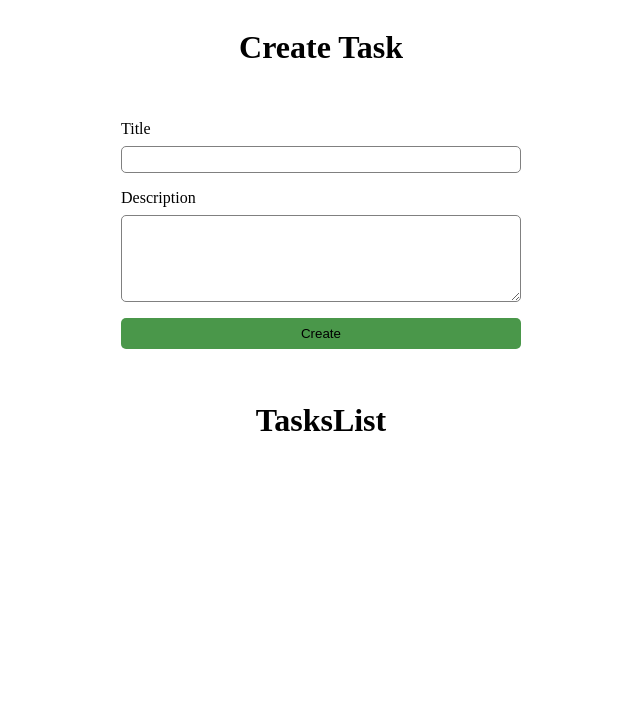
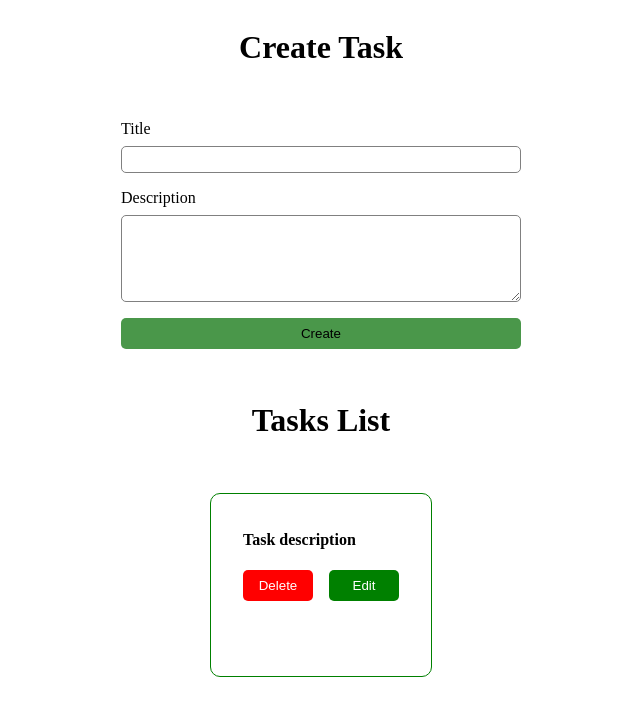
Before and after one commit to AllahverdiyevaS/ReactViteProject, a React (Vite) app: page / in a window 1280 px wide. Both pictures are taken after typing "Sample", "Sample" into the empty fields and a click on the button "Create". Shown: the top 716 px of the page, without its empty margins (319-959 px from the left). Built offline with nearby package versions, Linux system fonts and the light colour scheme.

Commit message:
feat: implement task management with task creation and display functionality

```diff
--- a/src/App.css
+++ b/src/App.css
@@ -118,3 +118,32 @@
 .create_button:hover {
   background-color: rgb(15, 245, 15);
 }
+.task_list {
+  display: flex;
+  gap: 2rem;
+  flex-wrap: wrap;
+}
+.task_card {
+  border: 1px solid green;
+  padding: 1rem 2rem;
+  border-radius: 10px;
+  height: 150px;
+}
+.button_container {
+  display: flex;
+  gap: 1rem;
+}
+.button_container button {
+  border-radius: 5px;
+  border: none;
+  padding: 0.5rem;
+  min-width: 70px;
+  width: 100%;
+  color: white;
+}
+.button_container button:first-child {
+  background-color: red;
+}
+.button_container button:last-child {
+  background-color: green;
+}
--- a/src/App.jsx
+++ b/src/App.jsx
@@ -1,6 +1,6 @@
 // import { useState } from "react";
 import "./App.css";
-
+import { useState } from "react";
 // import Api from "./Lesson3/Api";
 // import Search from "./Lesson3/Search";
 // import ImageList from "./Lesson3/ImageList";
@@ -42,13 +42,19 @@ import TasksList from "./Lesson4/TasksList";
 
 // Lesson4
 function App() {
-  function createTask(title, description) {
-    console.log(title, description);
+  const [tasks, setTasks] = useState([]);
+  function createTask({ title, description }) {
+    const newTask = {
+      id: Math.round(Math.random() * 9999),
+      title,
+      description,
+    };
+    setTasks(() => [...tasks, newTask]);
   }
   return (
     <div className="main">
       <TaskCreatForm onCreate={createTask} />
-      <TasksList />
+      <TasksList tasks={tasks} />
     </div>
   );
 }
--- /dev/null
+++ b/src/Lesson4/TaskCard.jsx
@@ -0,0 +1,15 @@
+const TaskCard = ({ task }) => {
+  return (
+    <div className="task_card">
+      <h4>{task.title}</h4>
+      <h4>Task description</h4>
+      <p>{task.description}</p>
+      <div className="button_container">
+        <button>Delete</button>
+        <button>Edit</button>
+      </div>
+    </div>
+  );
+};
+
+export default TaskCard;
--- a/src/Lesson4/TasksList.jsx
+++ b/src/Lesson4/TasksList.jsx
@@ -1,8 +1,15 @@
-const TasksList = () => {
+import TaskCard from "./TaskCard";
+
+const TasksList = ({ tasks }) => {
   return (
-    <div>
-      <h1>TasksList</h1>
-    </div>
+    <>
+      <h1>Tasks List</h1>
+      <div className="task_list">
+        {tasks.map((task, index) => (
+          <TaskCard task={task} key={index} />
+        ))}
+      </div>
+    </>
   );
 };
 
```
